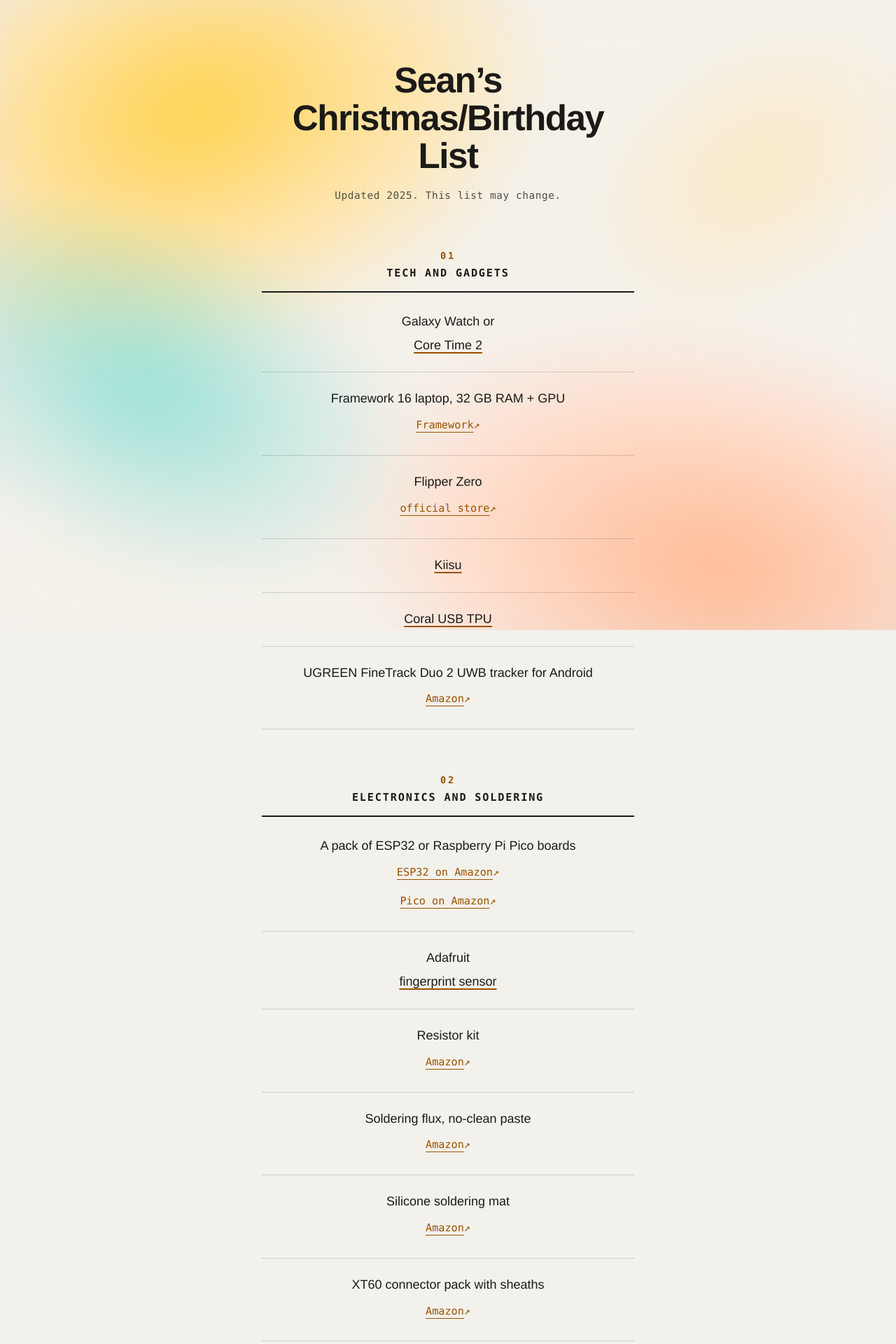
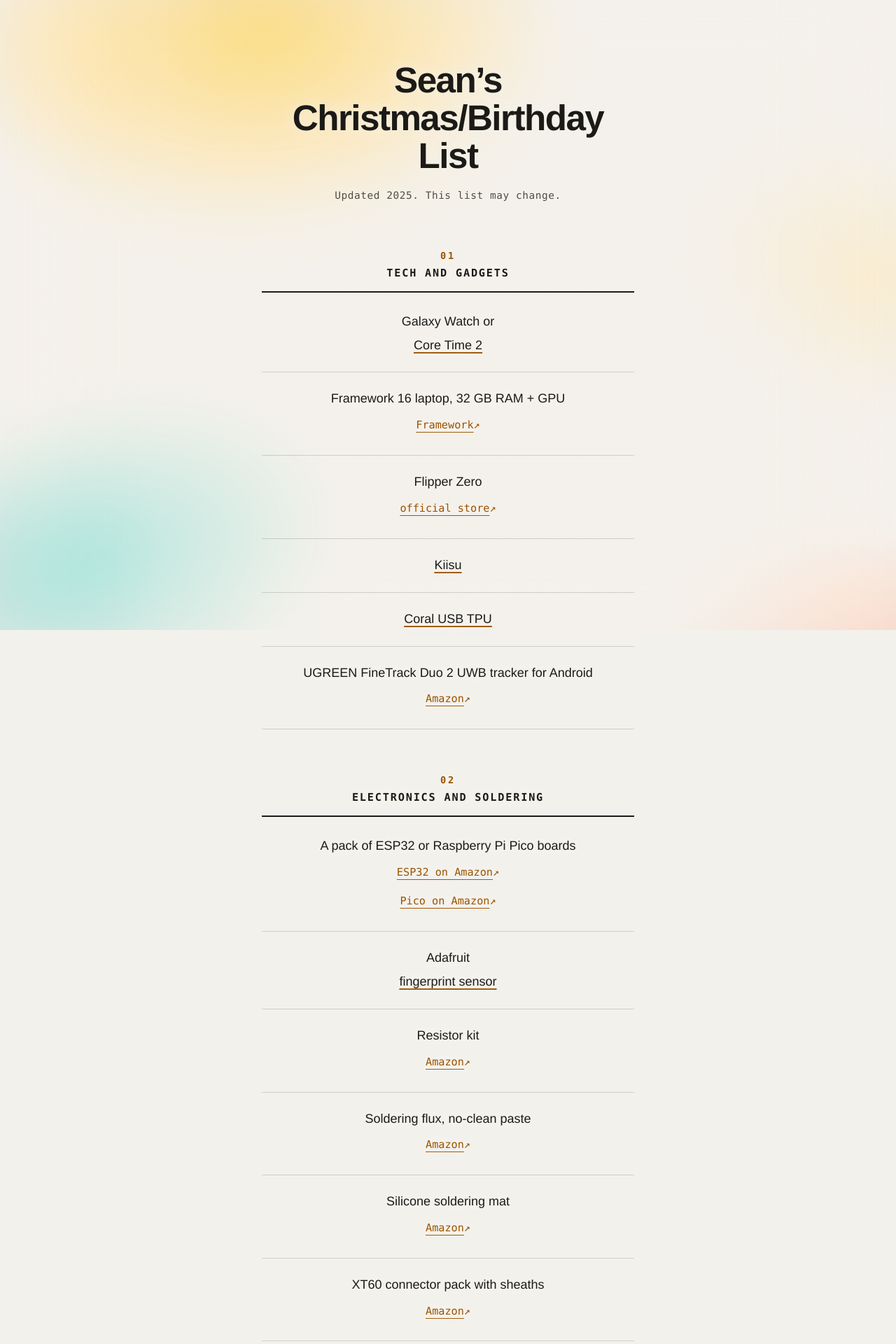
Before and after one commit to Admin-Sean/list, a Jekyll site: the page built from index.md, in a window 1280 px wide. Shown: the top 1920 px of the page at 70% size. Built offline with Jekyll 4.4.1, drawn with Linux system fonts in a browser that asks for light colours.

Commit message:
Add files via upload

```diff
--- a/_includes/style.css
+++ b/_includes/style.css
@@ -7,8 +7,9 @@
   - Background: four soft, elongated colour fields (amber, ember, teal, gold) drifting slowly over the
     near-black, a moderate backdrop blur over them, and a fine grain on top. Colour comes from the fields
     themselves, with only a light veil, so it stays rich instead of washing out.
-    Two layers of motion: a slow idle drift that never stops, and extra travel tied to scroll position
-    (down plays the scene forward, up plays it back) that also speeds the drift up while you scroll.
+    Motion is one continuous, random-looking path (sums of slow sine waves, seeded per visit). Time moves
+    you slowly forward along it; scrolling moves you along it too (down = forward, up = the same route
+    backwards, exactly). A soft scrim behind the text column and deep, darker hues keep text readable.
     Static for reduced-motion.
 */
 :root {
@@ -19,11 +20,12 @@
   --rule: rgb(240 237 228 / .16);
   --accent: #ffb000;
   --danger: #ff8577;
-  --blob-1: #e08a00;
-  --blob-2: #d4461f;
-  --blob-3: #0f8a80;
-  --blob-4: #f2c14e;
+  --blob-1: #c47a00;
+  --blob-2: #bf3d1b;
+  --blob-3: #0c7a71;
+  --blob-4: #d9a93f;
   --veil: rgb(14 14 12 / .14);
+  --scrim: rgb(14 14 12 / .26);
   --grain: .11;
   --mono: ui-monospace, "SF Mono", "Cascadia Mono", "JetBrains Mono", Menlo, Consolas, monospace;
   --sans: "Helvetica Neue", Helvetica, Arial, "Segoe UI", Roboto, sans-serif;
@@ -41,6 +43,7 @@
     --blob-3: #34b5aa;
     --blob-4: #ffd166;
     --veil: rgb(243 241 236 / .14);
+    --scrim: rgb(243 241 236 / .30);
     --grain: .16;
   }
 }
@@ -65,47 +68,28 @@ body {
   background: var(--bg);
 }
 /* colour fields: radial gradients already fade to transparent, so no filter is needed
-   on them (filter: blur on big moving layers is the expensive way to do this) */
+   on them (filter: blur on big moving layers is the expensive way to do this).
+   Their transform is set every frame by the script in the layout. */
 .bg i {
   position: absolute;
   z-index: 0;
-  will-change: transform;
-  /* scroll layer: paused 1s animation; --p (0..1, set from scroll) picks the frame via a negative delay */
-  animation-duration: 1s;
-  animation-timing-function: linear;
-  animation-fill-mode: both;
-  animation-play-state: paused;
-  animation-delay: calc(var(--p, 0) * -1s);
-}
-.bg i:nth-child(1) { --c: var(--blob-1); width: 78vmax; height: 52vmax; top: -14vmax; left: -22vmax;
-  opacity: .55; animation-name: drift-a; }
-.bg i:nth-child(2) { --c: var(--blob-2); width: 82vmax; height: 50vmax; bottom: -20vmax; right: -24vmax;
-  opacity: .5;  animation-name: drift-b; }
-.bg i:nth-child(3) { --c: var(--blob-3); width: 60vmax; height: 38vmax; top: 34%; left: -16vmax;
-  opacity: .45; animation-name: drift-c; }
-.bg i:nth-child(4) { --c: var(--blob-4); width: 42vmax; height: 28vmax; top: 6%; right: -6vmax;
-  opacity: .24; animation-name: drift-d; }
-
-/* idle layer: always drifting, independent of scroll; the script speeds it up while scrolling */
-.bg i::before {
-  content: "";
-  position: absolute;
-  inset: 0;
   border-radius: 50%;
   background: radial-gradient(closest-side, var(--c), transparent);
   will-change: transform;
-  animation: idle-a 29s ease-in-out infinite alternate;
 }
-.bg i:nth-child(2)::before { animation-name: idle-b; animation-duration: 35s; }
-.bg i:nth-child(3)::before { animation-name: idle-c; animation-duration: 43s; }
-.bg i:nth-child(4)::before { animation-name: idle-d; animation-duration: 31s; }
+.bg i:nth-child(1) { --c: var(--blob-1); width: 78vmax; height: 52vmax; top: -14vmax; left: -22vmax; opacity: .55; }
+.bg i:nth-child(2) { --c: var(--blob-2); width: 82vmax; height: 50vmax; bottom: -20vmax; right: -24vmax; opacity: .5; }
+.bg i:nth-child(3) { --c: var(--blob-3); width: 60vmax; height: 38vmax; top: 34%; left: -16vmax; opacity: .45; }
+.bg i:nth-child(4) { --c: var(--blob-4); width: 42vmax; height: 28vmax; top: 6%; right: -6vmax; opacity: .2; }
 
 .bg::after {              /* the blur layer sitting over the colour fields */
   content: "";
   position: absolute;
   inset: 0;
   z-index: 1;
-  background: var(--veil);
+  background:
+    linear-gradient(to right, transparent, var(--scrim) calc(50% - 26rem), var(--scrim) calc(50% + 26rem), transparent),
+    var(--veil);
   -webkit-backdrop-filter: blur(40px) saturate(1.6);
   backdrop-filter: blur(40px) saturate(1.6);
 }
@@ -125,50 +109,7 @@ body {
   .bg::after { -webkit-backdrop-filter: none; backdrop-filter: none; background: var(--bg); opacity: .8; }
 }
 
-@keyframes drift-a {
-  0%   { transform: translate3d(0, 0, 0) rotate(-18deg) scale(1); }
-  50%  { transform: translate3d(48vmax, 20vmax, 0) rotate(10deg) scale(1.18); }
-  100% { transform: translate3d(17vmax, 50vmax, 0) rotate(-6deg) scale(.95); }
-}
-@keyframes drift-b {
-  0%   { transform: translate3d(0, 0, 0) rotate(14deg) scale(1); }
-  50%  { transform: translate3d(-52vmax, -22vmax, 0) rotate(-12deg) scale(1.15); }
-  100% { transform: translate3d(-20vmax, -48vmax, 0) rotate(8deg) scale(.9); }
-}
-@keyframes drift-c {
-  0%   { transform: translate3d(0, 0, 0) rotate(24deg) scale(1); }
-  50%  { transform: translate3d(64vmax, -14vmax, 0) rotate(-8deg) scale(1.25); }
-  100% { transform: translate3d(96vmax, 16vmax, 0) rotate(18deg) scale(1); }
-}
-@keyframes drift-d {
-  0%   { transform: translate3d(0, 0, 0) rotate(-30deg) scale(1); }
-  100% { transform: translate3d(-60vmax, 54vmax, 0) rotate(14deg) scale(1.35); }
-}
-/* idle drift: percentages are of each field's own size, so it scales with the field */
-@keyframes idle-a {
-  0%   { transform: translate(0, 0) rotate(0deg) scale(1); }
-  50%  { transform: translate(14%, 9%) rotate(7deg) scale(1.1); }
-  100% { transform: translate(-9%, 16%) rotate(-5deg) scale(.95); }
-}
-@keyframes idle-b {
-  0%   { transform: translate(0, 0) rotate(0deg) scale(1); }
-  50%  { transform: translate(-15%, -8%) rotate(-8deg) scale(1.12); }
-  100% { transform: translate(10%, -15%) rotate(5deg) scale(.94); }
-}
-@keyframes idle-c {
-  0%   { transform: translate(0, 0) rotate(0deg) scale(1); }
-  50%  { transform: translate(18%, -10%) rotate(9deg) scale(1.15); }
-  100% { transform: translate(-6%, 14%) rotate(-6deg) scale(.92); }
-}
-@keyframes idle-d {
-  0%   { transform: translate(0, 0) rotate(0deg) scale(1); }
-  100% { transform: translate(-22%, 20%) rotate(-12deg) scale(1.25); }
-}
-@media (prefers-reduced-motion: reduce) {
-  .bg i, .bg i::before { animation: none; }
-}
-
-.wrap { position: relative; max-width: 36rem; margin: 0 auto; padding: 48px 22px 112px; }
+.wrap { position: relative; text-shadow: 0 0 18px var(--bg); max-width: 36rem; margin: 0 auto; padding: 48px 22px 112px; }
 
 h1 {
   margin: 0 0 16px;
--- a/_layouts/default.html
+++ b/_layouts/default.html
@@ -18,43 +18,57 @@
     {{ content }}
   </main>
   <script>
-    /* Background motion = always-on idle drift (pure CSS) + scroll layer.
-       --p goes 0 -> 1 as you scroll top -> bottom and back again going up (same pace as the scroll).
-       While you scroll, the idle drift also speeds up, then eases back to normal. */
+    /* Background motion. Every field follows a random-looking path that is a pure function of one number, t:
+       sums of three slow sine waves per axis (plus rotation and scale), with phases and speeds chosen at random
+       once per visit. t = time (slow, always moving forward) + scroll position. Scrolling down moves t
+       forward, scrolling up moves it back, so the background always retraces the route it just took. */
     (function () {
       var root = document.documentElement;
-      if (window.matchMedia("(prefers-reduced-motion: reduce)").matches) return;
-      var idle = [];
-      try {
-        idle = document.getAnimations().filter(function (a) {
-          return a.animationName && a.animationName.indexOf("idle-") === 0;
-        });
-      } catch (e) {}
-      var target = 0, current = 0, lastY = window.pageYOffset || 0, boost = 0, raf = 0;
-      function measure() {
-        var max = root.scrollHeight - window.innerHeight;
-        var y = window.pageYOffset || root.scrollTop || 0;
-        target = max > 0 ? Math.min(1, Math.max(0, y / max)) : 0;
-        if (!raf) raf = requestAnimationFrame(tick);
+      var els = Array.prototype.slice.call(document.querySelectorAll(".bg i"));
+      if (!els.length) return;
+      var seed = (Math.random() * 4294967296) >>> 0;
+      function rand() {                                   /* mulberry32 */
+        seed = (seed + 0x6D2B79F5) | 0;
+        var t = Math.imul(seed ^ (seed >>> 15), 1 | seed);
+        t = (t + Math.imul(t ^ (t >>> 7), 61 | t)) ^ t;
+        return ((t ^ (t >>> 14)) >>> 0) / 4294967296;
       }
-      function tick() {
-        var y = window.pageYOffset || 0;
-        var speed = Math.min(Math.abs(y - lastY) / 30, 1.5);  /* scroll speed this frame, capped */
-        lastY = y;
-        boost += (speed - boost) * 0.08;                       /* rises with scrolling, decays when it stops */
-        current += (target - current) * 0.14;
-        if (Math.abs(target - current) < 0.0005) current = target;
-        root.style.setProperty("--p", current.toFixed(4));
-        var rate = 1 + boost * 1.6;                            /* 1x idle, up to ~3x while scrolling hard */
-        for (var i = 0; i < idle.length; i++) {
-          try { idle[i].updatePlaybackRate(rate); } catch (e) { idle[i].playbackRate = rate; }
+      function between(a, b) { return a + (b - a) * rand(); }
+      var BANDS = [[0.06, 0.11, 0.55], [0.14, 0.24, 0.30], [0.30, 0.50, 0.15]];  /* rad per unit t, weight */
+      function wave(amp) {
+        return BANDS.map(function (b) { return { a: amp * b[2], w: between(b[0], b[1]), p: between(0, 6.2832) }; });
+      }
+      function sample(c, t) {
+        var s = 0;
+        for (var i = 0; i < c.length; i++) s += c[i].a * Math.sin(c[i].w * t + c[i].p);
+        return s;
+      }
+      /* per field: travel x, travel y (vmax), rotation (deg), scale swing */
+      var SPEC = [[34, 26, 30, 0.16], [36, 24, 30, 0.14], [40, 22, 35, 0.20], [30, 28, 40, 0.25]];
+      var fields = els.map(function (el, i) {
+        var sp = SPEC[i % SPEC.length];
+        return { el: el, x: wave(sp[0]), y: wave(sp[1]), r: wave(sp[2]), s: wave(sp[3]) };
+      });
+      function draw(t) {
+        for (var i = 0; i < fields.length; i++) {
+          var f = fields[i];
+          f.el.style.transform = "translate3d(" + sample(f.x, t).toFixed(2) + "vmax," + sample(f.y, t).toFixed(2) +
+            "vmax,0) rotate(" + sample(f.r, t).toFixed(2) + "deg) scale(" + (1 + sample(f.s, t)).toFixed(3) + ")";
         }
-        raf = (current === target && boost < 0.003) ? 0 : requestAnimationFrame(tick);
-        if (!raf && idle.length) for (var j = 0; j < idle.length; j++) { try { idle[j].updatePlaybackRate(1); } catch (e) {} }
       }
-      window.addEventListener("scroll", measure, { passive: true });
-      window.addEventListener("resize", measure);
-      measure();
+      var K = 0.02;                                       /* path units per scrolled pixel */
+      function scrollT() { return (window.pageYOffset || root.scrollTop || 0) * K; }
+      var smooth = scrollT(), idle = 0, last = performance.now();
+      if (window.matchMedia("(prefers-reduced-motion: reduce)").matches) { draw(smooth); return; }
+      function frame(now) {
+        var dt = Math.min((now - last) / 1000, 0.1);
+        last = now;
+        idle += dt;                                       /* always drifting forward when you are still */
+        smooth += (scrollT() - smooth) * (1 - Math.exp(-dt * 9));   /* glide toward the scroll position */
+        draw(idle + smooth);
+        requestAnimationFrame(frame);
+      }
+      requestAnimationFrame(frame);
     })();
   </script>
 </body>
```
